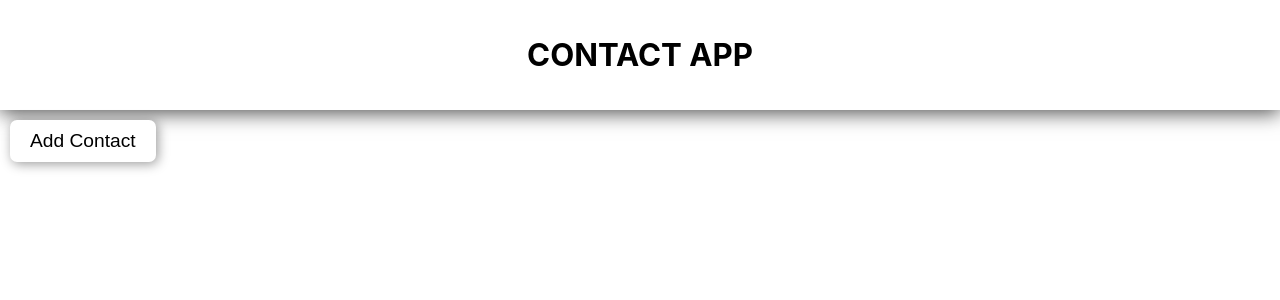
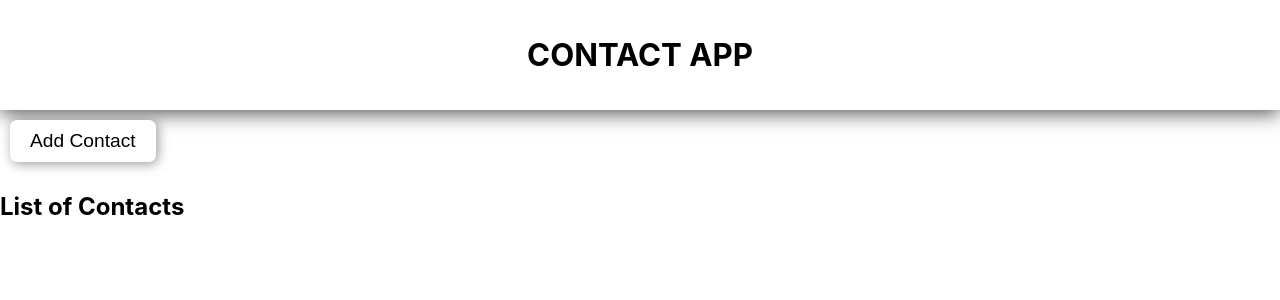
Before and after one commit to kaushikd207/Contact-list-view, a React (Create React App) app: page / in a window 1280 px wide. Shown: the top 300 px of the page. Built offline with nearby package versions, Linux system fonts and the light colour scheme.

Commit message:
final submit

```diff
--- a/src/App.js
+++ b/src/App.js
@@ -7,7 +7,7 @@ import './App.css'
 function App() {
   const [addForm, setAddForm] = useState(false)
   const [isUpdate, setIsUpdate] = useState(false)
-  const [contactList, setContactList] = useState(null)
+  const [contactList, setContactList] = useState([])
   const [data, setData] = useState({
     fullname: '',
     email: '',
@@ -16,8 +16,13 @@ function App() {
   })
 
   const fetchData = () => {
-    const conatactData = JSON.parse(localStorage.getItem('data'))
-    if (data) setContactList(conatactData)
+    const contactData = JSON.parse(localStorage.getItem('data'))
+    if (contactData?.length) {
+      setContactList(contactData)
+    }
+    else{
+      setContactList([])
+    }
   }
 
   const handleDelete = (timestamp) => {
@@ -54,6 +59,7 @@ function App() {
           setIsUpdate={setIsUpdate}
         />
       )}
+      {console.log(contactList)}
 
       {contactList && (
         <>
```
